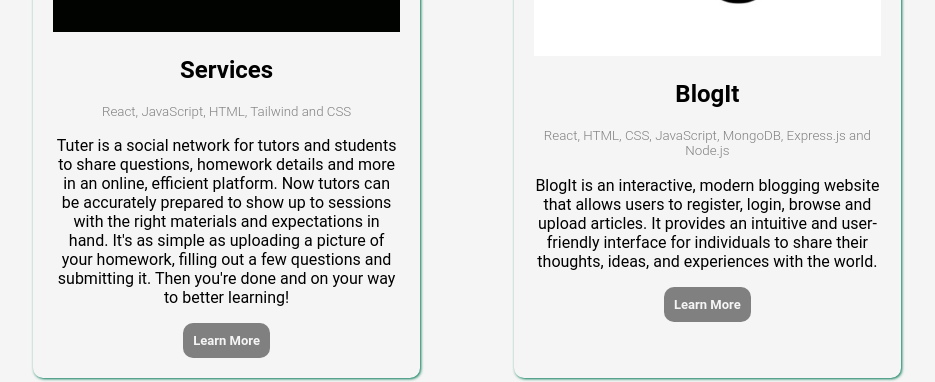
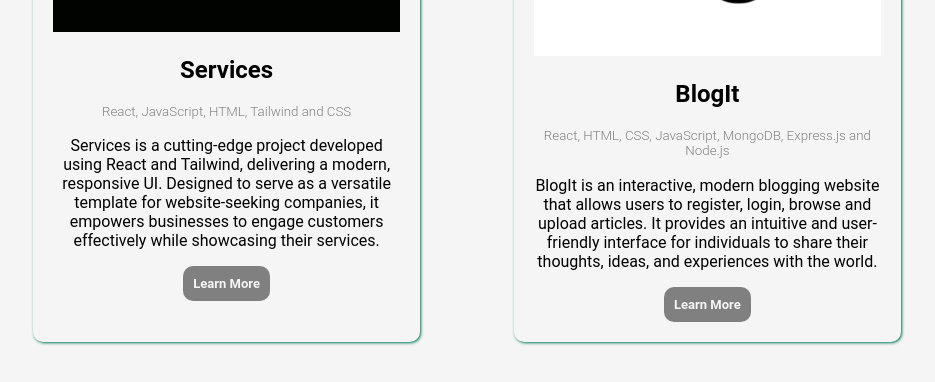
Before and after one commit to sarahgjacobs/sarahjacobsdev, a React (Create React App) app: page / in a window 1280 px wide. Shown: the part 1360-1742 px from the top of the page, without its empty margins (173-1108 px from the left). Built offline with nearby package versions, Linux system fonts and the light colour scheme.

Commit message:
changed link

```diff
--- a/src/components/Projects.js
+++ b/src/components/Projects.js
@@ -13,7 +13,7 @@ const projects = [
         id: 1,
         title: "Services",
         tools: "React, JavaScript, HTML, Tailwind and CSS",
-        description: "Tuter is a social network for tutors and students to share questions, homework details and more in an online, efficient platform. Now tutors can be accurately prepared to show up to sessions with the right materials and expectations in hand. It's as simple as uploading a picture of your homework, filling out a few questions and submitting it. Then you're done and on your way to better learning!",
+        description: "Services is a cutting-edge project developed using React and Tailwind, delivering a modern, responsive UI. Designed to serve as a versatile template for website-seeking companies, it empowers businesses to engage customers effectively while showcasing their services.",
         image: services,
         link: "https://sarahgjacobs.github.io/services/"
     },
@@ -55,7 +55,7 @@ const projects = [
         tools: "React, HTML, CSS, Tailwind",
         description: "Step into the extraordinary realms of my storytelling craft, where I conjure intricate plots and fantastical worlds. As a writer of fiction, sci-fi, and fantasy, I invite you to share in my adventures, where each word carries a piece of my heart and every page is an invitation to explore the limitless depths of imagination. This website is my go-to landing page for friends and family to view my pieces, then browse my available books on Amazon.",
         image: Book,
-        link: "https://sarahgjacobs.github.io/thecircuit"
+        link: "https://github.com/sarahgjacobs/bookfolio"
     },
     {
         id: 7,
```
